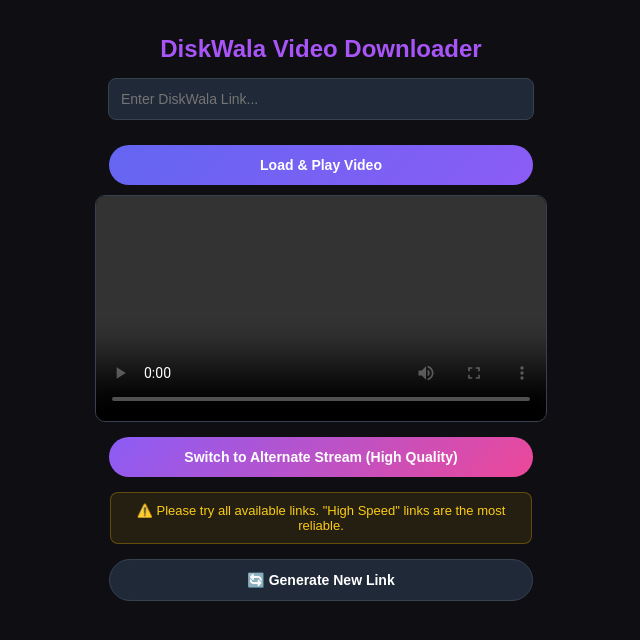
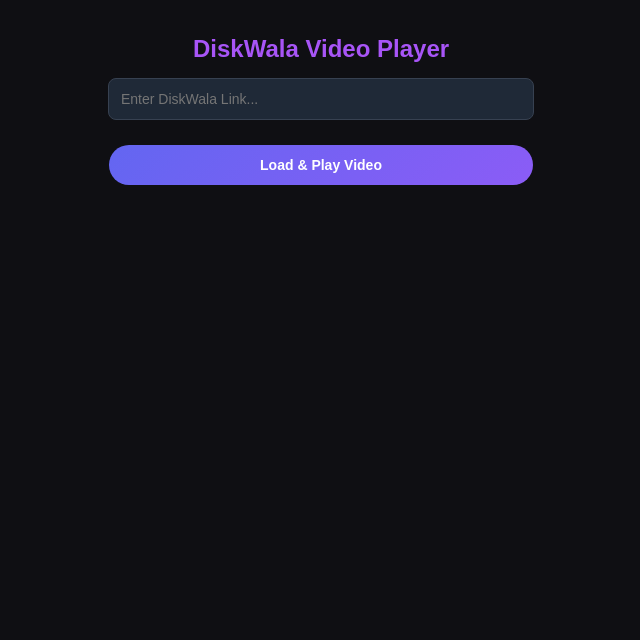
Before and after one commit to robisingkro602-glitch/Disk, a Flask app: page / in a window 1280 px wide. Shown: the top 640 px of the page, without its empty margins (319-959 px from the left). Run offline with Flask 3, Linux system fonts and the light colour scheme; some libraries are stand-ins or nearby versions.

Commit message:
Update index.html

```diff
--- a/templates/index.html
+++ b/templates/index.html
@@ -27,10 +27,12 @@
             margin-bottom: 15px;
             outline: none;
         }
+        /* Shuru mein player chupa rahega */
         .player-container {
+            display: none;
             width: 100%;
             max-width: 450px;
-            margin: 0 auto 15px auto;
+            margin: 15px auto;
             background: #000;
             border-radius: 10px;
             overflow: hidden;
@@ -56,9 +58,11 @@
             background: linear-gradient(135deg, #6366f1, #8b5cf6);
         }
         .btn-alt {
+            display: none; /* Player aane ke baad dikhega */
             background: linear-gradient(135deg, #8b5cf6, #ec4899);
         }
         .warning-box {
+            display: none;
             background: rgba(234, 179, 8, 0.1);
             border: 1px solid rgba(234, 179, 8, 0.3);
             color: #facc15;
@@ -73,25 +77,23 @@
 </head>
 <body>
 
-    <h2>DiskWala Video Downloader</h2>
+    <h2>DiskWala Video Player</h2>
 
     <input type="text" id="linkInput" class="input-box" placeholder="Enter DiskWala Link...">
     <button class="btn" onclick="loadVideo()">Load & Play Video</button>
 
-    <!-- Video Player Box -->
-    <div class="player-container">
+    <!-- Video Player Box (Initially Hidden) -->
+    <div class="player-container" id="playerContainer">
         <video id="videoPlayer" controls>
             Your browser does not support HTML5 video.
         </video>
     </div>
 
-    <button class="btn btn-alt" onclick="alert('Switching to alternate stream...')">Switch to Alternate Stream (High Quality)</button>
+    <button class="btn btn-alt" id="altBtn" onclick="alert('Switching to alternate stream...')">Switch to Alternate Stream (High Quality)</button>
 
-    <div class="warning-box">
-        ⚠️️ Please try all available links. "High Speed" links are the most reliable.
+    <div class="warning-box" id="warningBox">
+        ⚠ Please try all available links. "High Speed" links are the most reliable.
     </div>
-
-    <button class="btn" style="background: #1f2937; border: 1px solid #374151;" onclick="location.reload()">🔄 Generate New Link</button>
 
     <script>
         let tg = window.Telegram.WebApp;
@@ -100,7 +102,7 @@
         async function loadVideo() {
             let link = document.getElementById('linkInput').value.trim();
             if(!link) {
-                alert("Kripya link daalein!");
+                alert("Kripya pehle valid link daalein!");
                 return;
             }
 
@@ -112,10 +114,15 @@
 
             let data = await response.json();
             if(data.success) {
+                // Jaise hi click ho, player aur baaki buttons screen par aa jayein
+                document.getElementById('playerContainer').style.display = 'block';
+                document.getElementById('altBtn').style.display = 'block';
+                document.getElementById('warningBox').style.display = 'block';
+
                 let player = document.getElementById('videoPlayer');
                 player.src = data.stream_url;
                 player.load();
-                player.play().catch(e => alert("Stream load ho raha hai..."));
+                player.play().catch(e => console.log("Playback error:", e));
             } else {
                 alert(data.message);
             }
```
